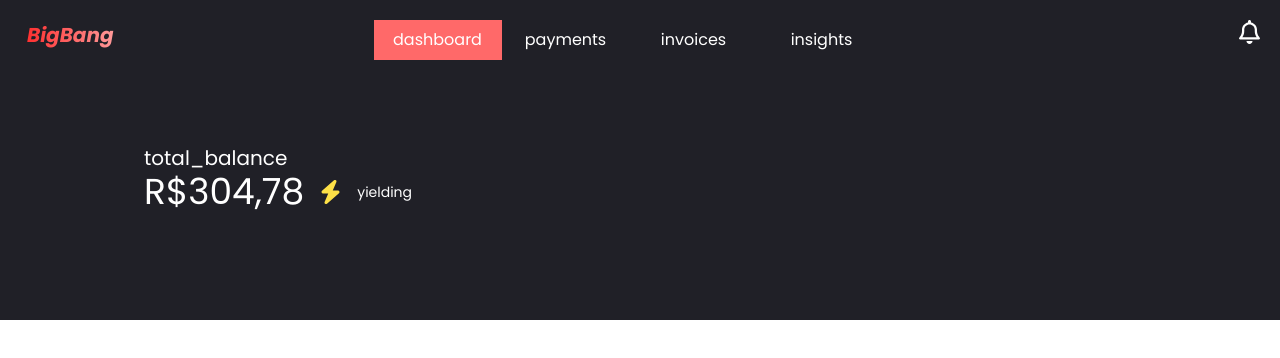
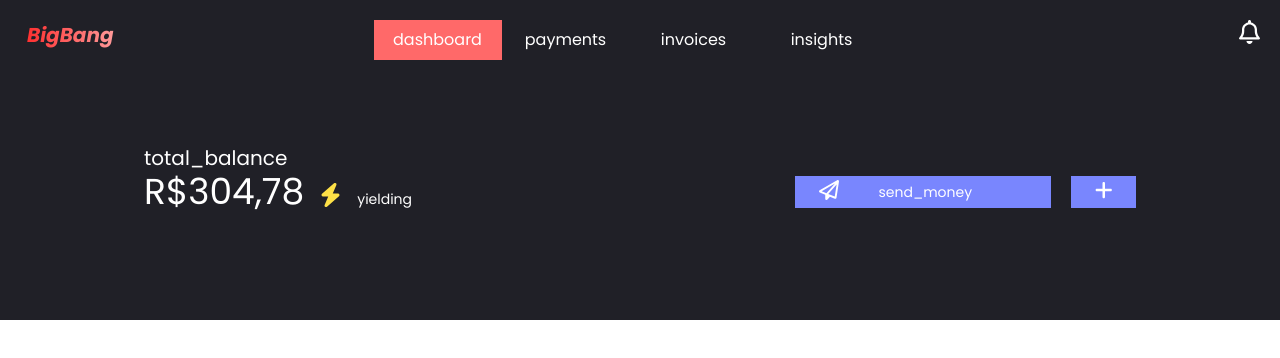
Before and after one commit to eduardofroehlich/BigBangProject, a Vue app: page / in a window 1280 px wide. Shown: the top 358 px of the page. Built offline with nearby package versions, Linux system fonts and the light colour scheme.

Commit message:
Adicionar os botões de enviar dinheiro e plus no balanceResume
Signed-off-by: Eduardo Froehlich <eduardosilvafroehlich@gmail.com>

```diff
--- a/src/components/balance-resume.vue
+++ b/src/components/balance-resume.vue
@@ -1,17 +1,19 @@
 <script setup lang="ts">
 import { FontAwesomeIcon } from '@fortawesome/vue-fontawesome';
 import { useI18n } from 'vue-i18n';
-import { faBolt } from '@fortawesome/free-solid-svg-icons';
-
+import { faBolt, faPlus } from '@fortawesome/free-solid-svg-icons';
+import { faPaperPlane } from '@fortawesome/free-regular-svg-icons';
+import Button from './button.vue';
 const { t } = useI18n();
 </script>
 
 <template>
-    <div class="pl-36 pt-16">
+    <div class="px-36 pt-16">
         <div class="text-white text-xl">
             {{ t('total_balance') }}
         </div>
-        <div class="flex items-center">
+        <div class="flex items-center justify-between">
+            <div>
                 <span class="text-white text-4xl" >
                     {{ t('currency', { value:'304,78' }) }}
                 </span>
@@ -20,6 +22,26 @@ const { t } = useI18n();
                     {{ t('yielding', { value: 124 }) }}
                 </span>
             </div>
+            <div class="flex">
+                <Button class="mr-5">
+                    <div class="flex items-center w-52 mx-6">
+                        <div class="text-white pr-10">
+                            <FontAwesomeIcon :icon=faPaperPlane class="text-xl"/>
+                        </div>
+                        <div class="text-sm">
+                            {{ t('send_money') }}
+                        </div>
+                    </div>
+                </Button>
+                <Button>
+                    <div class="flex items-center mx-6">
+                        <div class="text-white">
+                            <FontAwesomeIcon :icon=faPlus class="text-xl"/>
+                        </div>
+                    </div>
+                </Button>
+            </div>
+        </div>
     </div>
 </template>
 
@@ -27,4 +49,5 @@ const { t } = useI18n();
     total_balance: Saldo total
     balance_value: "304,78"
     yielding: "rendendo {value}%"
+    send_money: Enviar dinheiro
 </i18n>
```
Lines whose indentation alone changed are shown as unchanged.
